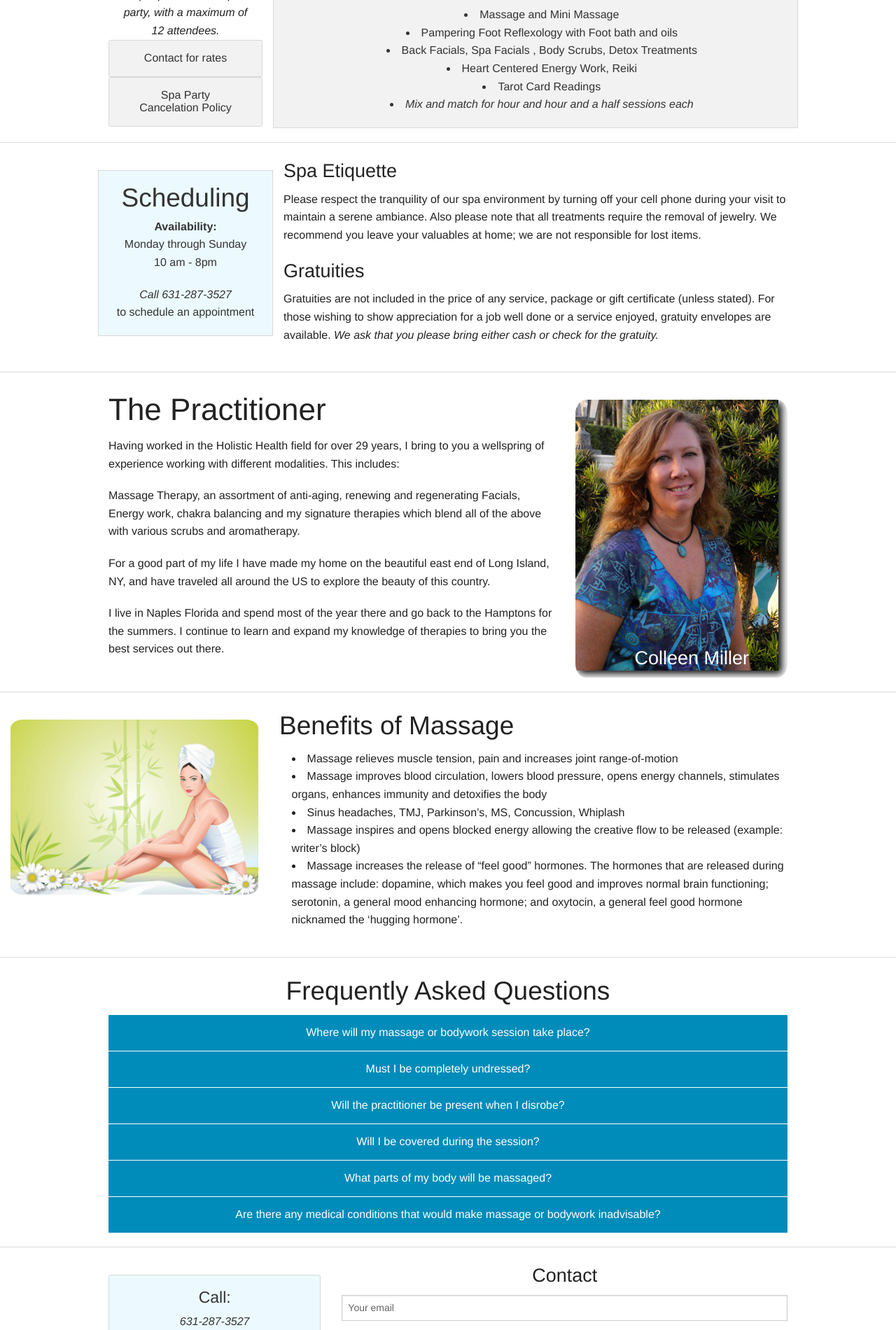
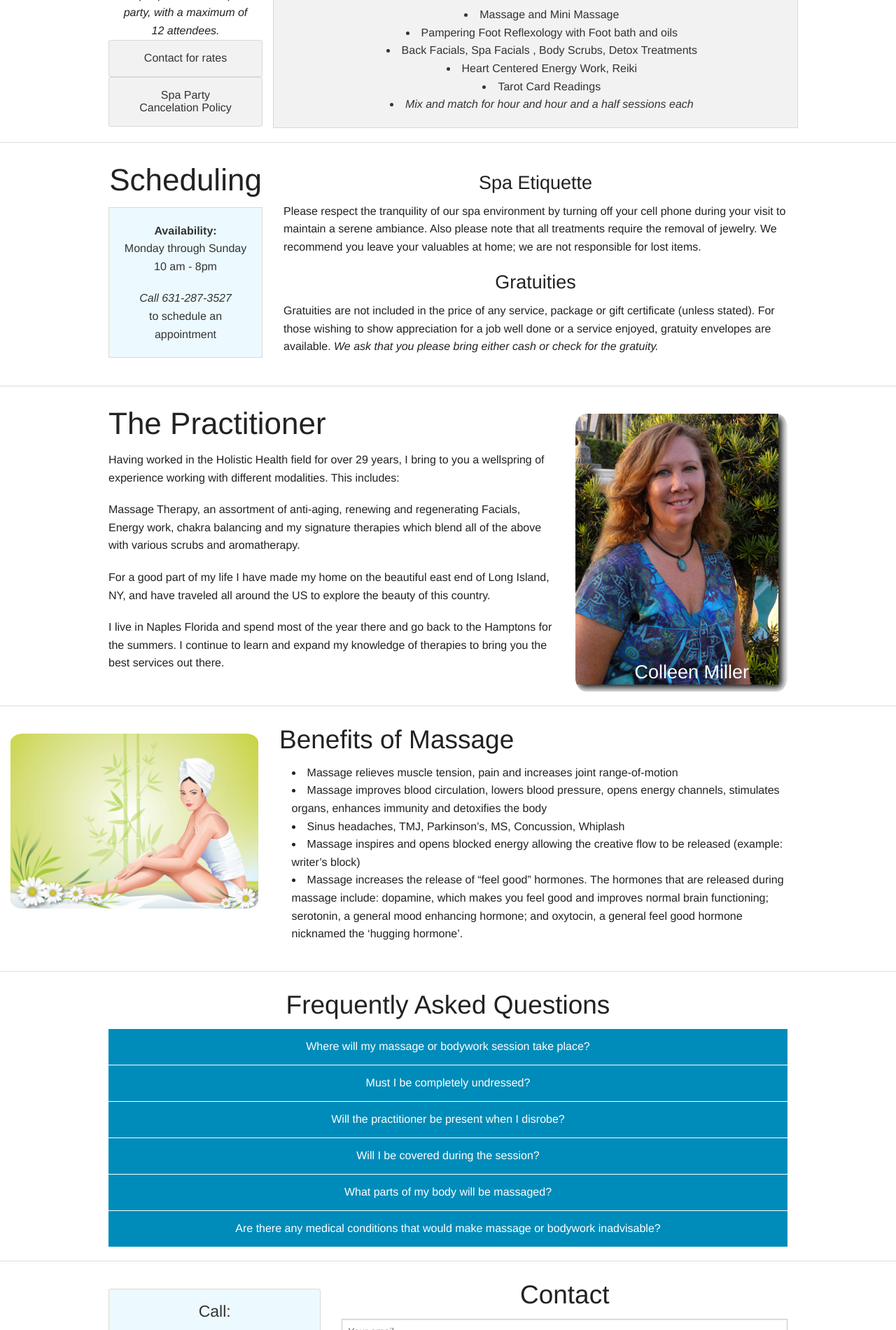
Before and after one commit to rimmesbe/TrinityFusion_site, a PHP site: page /homepage.php in a window 1280 px wide. Shown: the part 2097-3997 px from the top of the page at 70% size. Run offline with PHP 8.4, Linux system fonts and the light colour scheme; some libraries are stand-ins or nearby versions.

Commit message:
couple styling changes on section headers

```diff
--- a/massage_and_facials/homepage.php
+++ b/massage_and_facials/homepage.php
@@ -351,15 +351,17 @@
     <hr />
     <!-- schedule section -->
     <div class="row">
-      <div class="large-3 medium-3 columns panel callout margin-top">
-        <h2 class="center-text">Scheduling</h2>
-        <p class="center-text"><strong>Availability:</strong><br>Monday through Sunday<br>10 am - 8pm</p>
-        <p class="center-text"><i>Call 631-287-3527</i><br> to schedule an appointment</p>
+      <div class="large-3 medium-3 columns">
+        <h1 class="center-text">Scheduling</h1>
+        <div class="panel callout">
+          <p class="center-text"><strong>Availability:</strong><br>Monday through Sunday<br>10 am - 8pm</p>
+          <p class="center-text"><i>Call 631-287-3527</i><br> to schedule an appointment</p>
+        </div>
       </div>
       <div class="large-9 medium-9 columns">
-        <h3>Spa Etiquette</h3>
+        <h3 class="margin-top center-text">Spa Etiquette</h3>
         <p>Please respect the tranquility of our spa environment by turning off your cell phone during your visit to maintain a serene ambiance. Also please note that all treatments require the removal of jewelry. We recommend you leave your valuables at home; we are not responsible for lost items.</p>
-        <h3>Gratuities</h3>
+        <h3 class="center-text">Gratuities</h3>
         <p>Gratuities are not included in the price of any service, package or gift certificate (unless stated). For those wishing to show appreciation for a job well done or a service enjoyed, gratuity envelopes are available. <i>We ask that you please bring either cash or check for the gratuity.</i></p>
       </div>
     </div>
@@ -459,7 +461,7 @@
       </div>
       <div class="large-8 medium-8 columns">
         <div class="contact-div">
-          <h3 class="center-text">Contact</h3>
+          <h2 class="center-text">Contact</h2>
           <form id="contactform" method="post" action="<?php echo $_SERVER['PHP_SELF']; ?>" novalidate>
             <?php
               if($sent === true) {
```
